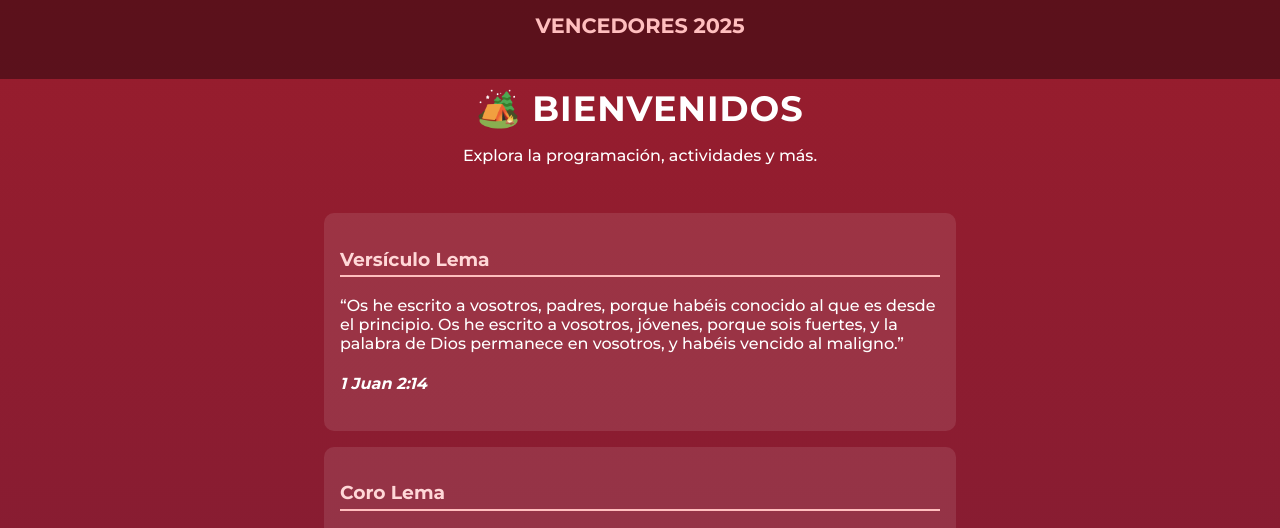
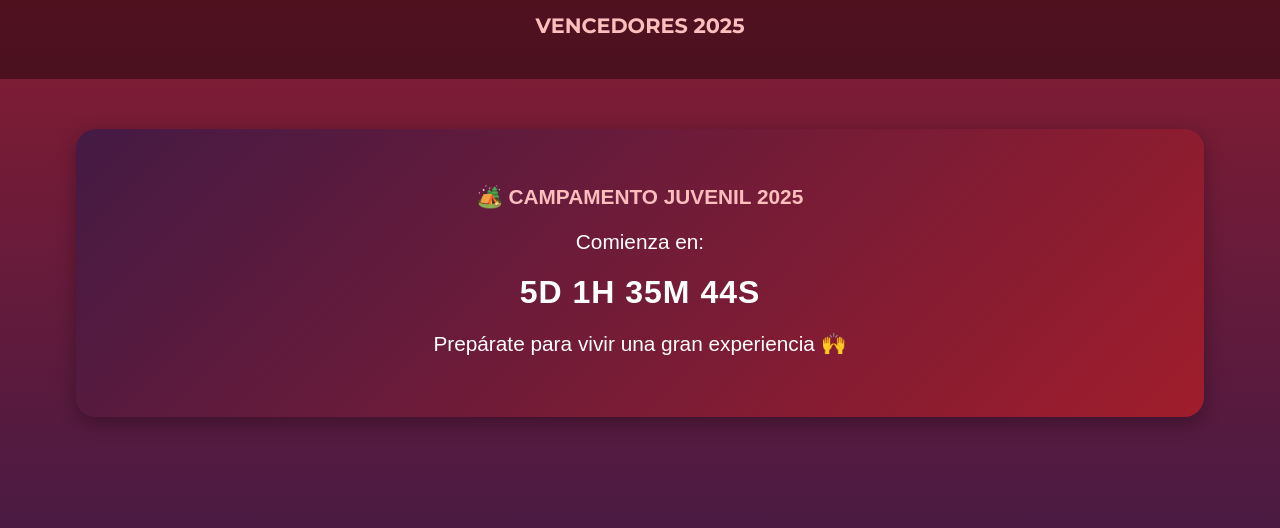
Before and after one commit to Mateodsz/Campamento-2025, a plain HTML site: page index.html in a window 1280 px wide. Shown: the part 239-767 px from the top of the page. Drawn offline with Linux system fonts and the light colour scheme.

Commit message:
Conteo regresivo activado

```diff
--- a/index.html
+++ b/index.html
@@ -206,7 +206,7 @@ He vencido ansiedad <br>
 
 <script>
   // 🔹 FECHA DEL EVENTO (ajústala según tu caso)
-  const eventDate = new Date("2025-11-06T22:45:00").getTime();
+  const eventDate = new Date("2025-11-14T00:00:00").getTime();
 
   const countdownContainer = document.getElementById("countdownContainer");
   const contenido = document.getElementById("contenidoCampamento");
```
